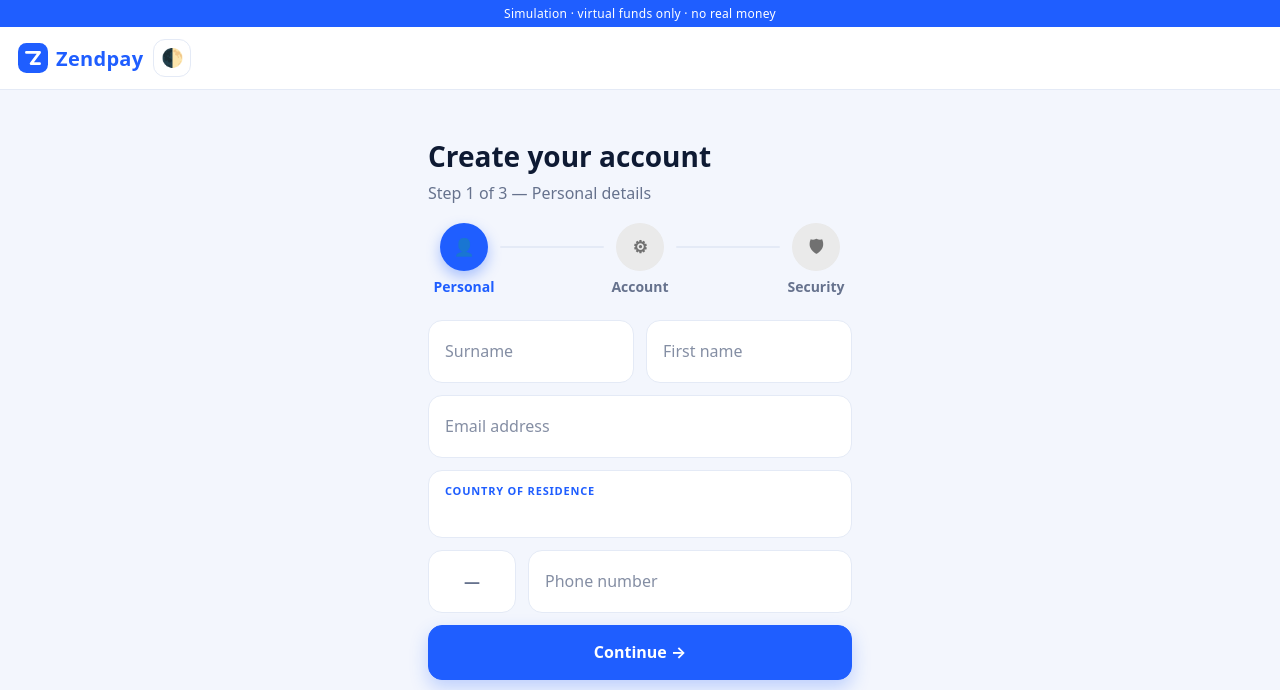
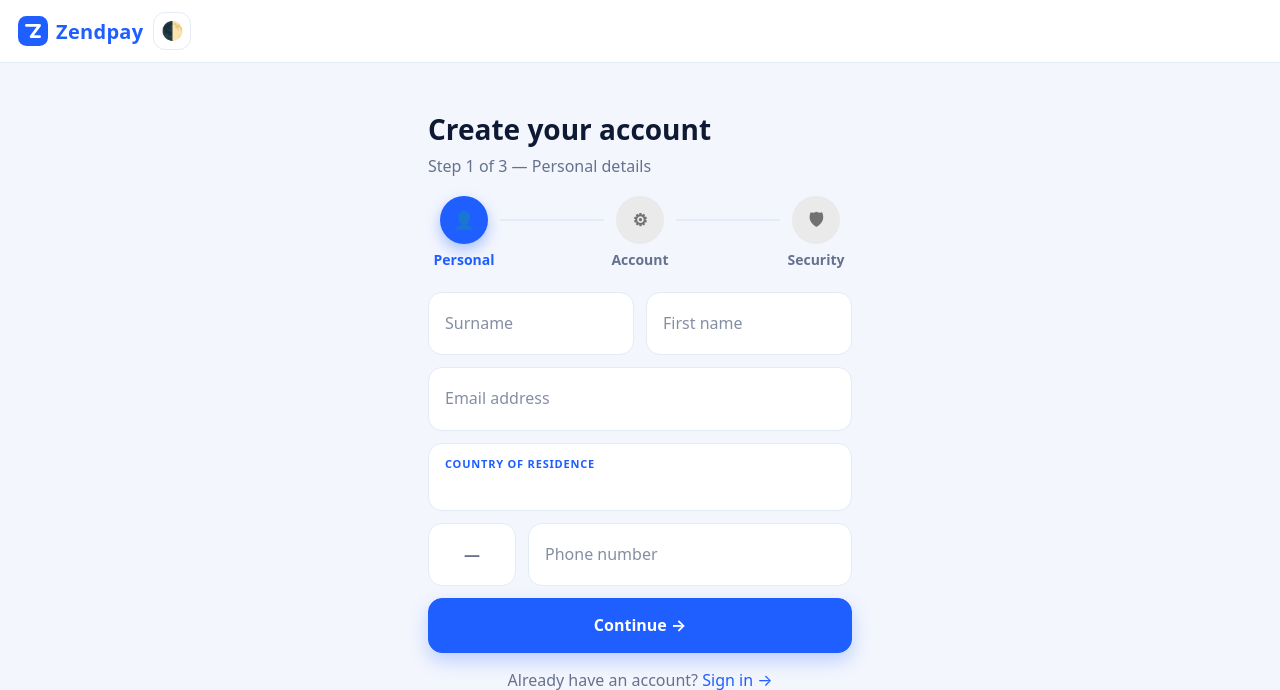
Before and after one commit to chijioke-coder/Zendpay, a Flask app: page /signup in a window 1280 px wide. Shown: the top 690 px of the page. Run offline with Flask 3, Linux system fonts and the light colour scheme; the visitor is signed in with stand-in values (Sample User, id 1); data that the repository does not hold is empty; some libraries are stand-ins or nearby versions.

Commit message:
Update base.html

```diff
--- a/templates/base.html
+++ b/templates/base.html
@@ -9,7 +9,7 @@
 <link rel="stylesheet" href="{{ url_for('static', filename='style.css') }}">
 </head>
 <body class="{% block bodyclass %}{% endblock %}">
-<div class="simbar">Simulation · virtual funds only · no real money</div>
+
 {% block body %}{% endblock %}
 <script src="{{ url_for('static', filename='app.js') }}"></script>
 {% block scripts %}{% endblock %}
```
